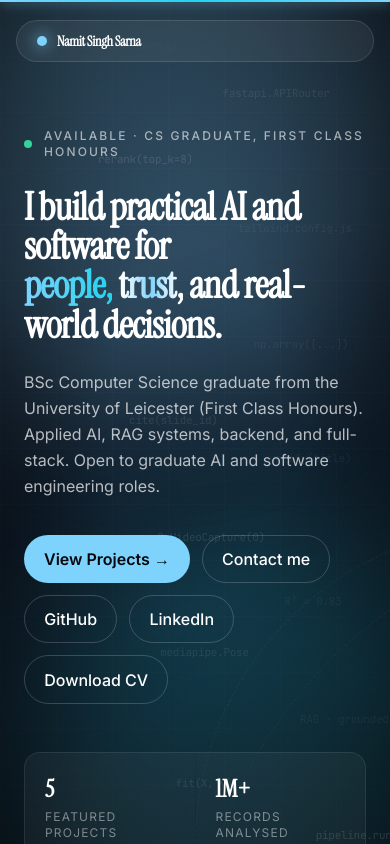
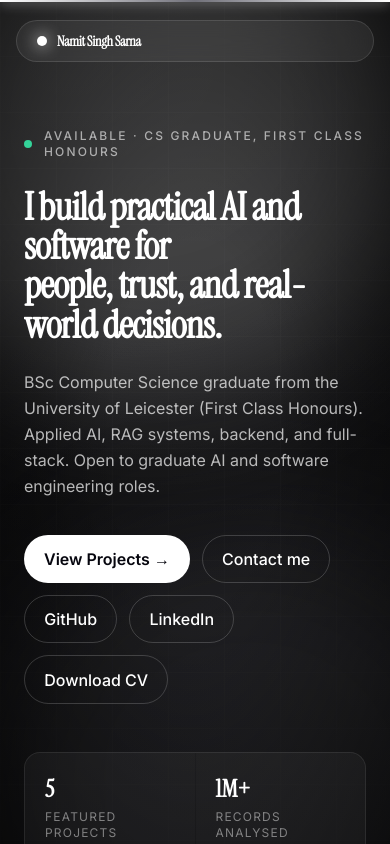
Before and after one commit to namitzz/Namit.portfolio, a React (Vite) app: page / in a window 390 px wide. Shown: the top 844 px of the page. Built offline with nearby package versions, Linux system fonts and the light colour scheme.

Commit message:
Checkpoint: strip to near-black minimalist base (pre-rebuild)

```diff
--- a/index.html
+++ b/index.html
@@ -3,7 +3,7 @@
   <head>
     <meta charset="UTF-8" />
     <meta name="viewport" content="width=device-width, initial-scale=1.0" />
-    <meta name="theme-color" content="#0a0f1c" />
+    <meta name="theme-color" content="#0a0a0b" />
 
     <title>Namit Singh Sarna · Portfolio · AI, full-stack, education tech</title>
     <meta
--- a/public/404.html
+++ b/public/404.html
@@ -18,12 +18,12 @@
     />
     <style>
       :root {
-        --bg-from: #0a0f1c;
-        --bg-to: #111827;
-        --accent: #7dd3fc;
-        --accent-2: #22d3ee;
+        --bg-from: #0a0a0b;
+        --bg-to: #0e0e10;
+        --accent: #ffffff;
+        --accent-2: #71717a;
         --ink: #ffffff;
-        --muted: rgba(203, 213, 225, 0.65);
+        --muted: rgba(255, 255, 255, 0.55);
       }
       * {
         box-sizing: border-box;
@@ -40,12 +40,12 @@
         background:
           radial-gradient(
             circle at 15% 15%,
-            rgba(125, 211, 252, 0.18) 0%,
+            rgba(255, 255, 255, 0.06) 0%,
             transparent 40%
           ),
           radial-gradient(
             circle at 85% 85%,
-            rgba(34, 211, 238, 0.12) 0%,
+            rgba(113, 113, 122, 0.10) 0%,
             transparent 40%
           ),
           linear-gradient(160deg, var(--bg-from) 0%, var(--bg-to) 100%);
--- a/src/App.jsx
+++ b/src/App.jsx
@@ -2,7 +2,6 @@ import { useCallback, useEffect, useRef, useState } from 'react'
 import { useInView } from 'framer-motion'
 
 import ThemeBackground from './components/ThemeBackground'
-import CursorGlow from './components/CursorGlow'
 import ScrollProgress from './components/ScrollProgress'
 import Nav from './components/Nav'
 import Hero from './components/Hero'
@@ -13,7 +12,6 @@ import ProjectSection from './components/ProjectSection'
 import Skills from './components/Skills'
 import Experience from './components/Experience'
 import Contact from './components/Contact'
-import FloatingContact from './components/FloatingContact'
 
 import UniWiseMock from './components/mockups/UniWiseMock'
 import VisionMock from './components/mockups/VisionMock'
@@ -49,7 +47,6 @@ export default function App() {
   return (
     <div className="relative min-h-screen">
       <ThemeBackground themeKey={themeKey} />
-      <CursorGlow />
       <ScrollProgress />
       <Nav themeKey={themeKey} />
 
@@ -89,8 +86,6 @@ export default function App() {
           <Contact />
         </SectionTrigger>
       </main>
-
-      <FloatingContact />
     </div>
   )
 }
--- a/src/components/Contact.jsx
+++ b/src/components/Contact.jsx
@@ -13,20 +13,6 @@ export default function Contact() {
           transition={{ duration: 0.7 }}
           className="glass-strong relative overflow-hidden rounded-3xl p-10 md:p-14"
         >
-          {/* Animated decorative orbs */}
-          <motion.div
-            className="pointer-events-none absolute -top-24 -right-20 h-72 w-72 rounded-full blur-3xl"
-            style={{ background: 'var(--accent)', opacity: 0.18 }}
-            animate={{ y: [0, 10, 0], x: [0, -6, 0] }}
-            transition={{ duration: 8, repeat: Infinity, ease: 'easeInOut' }}
-          />
-          <motion.div
-            className="pointer-events-none absolute -bottom-24 -left-20 h-72 w-72 rounded-full blur-3xl"
-            style={{ background: 'var(--accent-2)', opacity: 0.14 }}
-            animate={{ y: [0, -12, 0], x: [0, 8, 0] }}
-            transition={{ duration: 10, repeat: Infinity, ease: 'easeInOut' }}
-          />
-
           <p className="eyebrow">Contact</p>
           <motion.h2
             initial={{ clipPath: 'inset(0 100% 0 0)', opacity: 0 }}
--- a/src/components/Hero.jsx
+++ b/src/components/Hero.jsx
@@ -1,7 +1,5 @@
 import { motion } from 'framer-motion'
 import { profile } from '../data/content'
-import HeroBackdrop from './HeroBackdrop'
-import FloatingCards from './FloatingCards'
 import CountUp from './CountUp'
 import MagneticButton from './MagneticButton'
 
@@ -9,11 +7,8 @@ export default function Hero() {
   return (
     <section
       id="top"
-      className="noise relative z-10 flex min-h-[100svh] items-center overflow-hidden px-6 pt-32 pb-24 md:px-12"
+      className="relative z-10 flex min-h-[100svh] items-center overflow-hidden px-6 pt-32 pb-24 md:px-12"
     >
-      <HeroBackdrop />
-      <FloatingCards />
-
       <div className="relative mx-auto flex w-full max-w-7xl items-center">
         {/* Copy column (full width now that the avatar is gone) */}
         <div className="w-full">
@@ -33,14 +28,10 @@ export default function Hero() {
           </motion.div>
 
           {/* Word-reveal headline */}
-          <h1 className="section-title mt-7 max-w-5xl text-[clamp(2.4rem,6.4vw,5.2rem)] font-semibold leading-[1.02] tracking-tight">
+          <h1 className="section-title mt-7 max-w-5xl text-[clamp(2.4rem,6.4vw,5.2rem)] leading-[1.02] tracking-tight text-white">
             <RevealLine delay={0.1}>I build practical AI and software for</RevealLine>
             <RevealLine delay={0.55} className="block">
-              <span className="bg-gradient-to-r from-[var(--accent)] to-[var(--accent-2)] bg-clip-text text-transparent">
-                people,
-              </span>{' '}
-              <ShimmerWord text="trust," delay={0.9} />{' '}
-              and real-world decisions.
+              people, trust, and real-world decisions.
             </RevealLine>
           </h1>
 
@@ -142,39 +133,6 @@ function RevealLine({ children, delay = 0, className = '' }) {
   )
 }
 
-/** A single word that gets a one-shot shimmer when revealed. */
-function ShimmerWord({ text, delay = 0 }) {
-  return (
-    <motion.span
-      initial={{ opacity: 0 }}
-      animate={{ opacity: 1 }}
-      transition={{ delay, duration: 0.6 }}
-      className="relative inline-block"
-    >
-      <span
-        className="bg-clip-text text-transparent"
-        style={{
-          backgroundImage:
-            'linear-gradient(90deg, #ffffff 0%, #ffffff 35%, var(--accent) 50%, #ffffff 65%, #ffffff 100%)',
-          backgroundSize: '300% 100%',
-          WebkitBackgroundClip: 'text',
-          backgroundClip: 'text',
-          animation: 'shimmerSweep 3.6s ease-in-out infinite',
-        }}
-      >
-        {text}
-      </span>
-      <style>{`
-        @keyframes shimmerSweep {
-          0% { background-position: 100% 0; }
-          60% { background-position: -100% 0; }
-          100% { background-position: -100% 0; }
-        }
-      `}</style>
-    </motion.span>
-  )
-}
-
 function Stat({ to, label, suffix = '', decimals = 0, plain = false }) {
   return (
     <div className="bg-white/[0.02] p-5">
--- a/src/data/themes.js
+++ b/src/data/themes.js
@@ -4,12 +4,12 @@ export const themes = {
   base: {
     id: 'base',
     name: 'Namit',
-    bgFrom: '#0A0F1C',
-    bgTo: '#111827',
-    accent: '#7DD3FC',
-    accent2: '#22D3EE',
-    glow: 'rgba(125,211,252,0.22)',
-    muted: 'rgba(203,213,225,0.65)',
+    bgFrom: '#0A0A0B',
+    bgTo: '#0E0E10',
+    accent: '#FFFFFF',
+    accent2: '#71717A',
+    glow: 'rgba(255,255,255,0.06)',
+    muted: 'rgba(255,255,255,0.55)',
   },
   uniwise: {
     id: 'uniwise',
--- a/src/index.css
+++ b/src/index.css
@@ -4,12 +4,12 @@
 
 :root {
   /* Default (base) theme, overridden by ThemeBackground via inline style. */
-  --bg-from: #0a0f1c;
-  --bg-to: #111827;
-  --accent: #7dd3fc;
-  --accent-2: #22d3ee;
+  --bg-from: #0a0a0b;
+  --bg-to: #0e0e10;
+  --accent: #ffffff;
+  --accent-2: #71717a;
   --ink: #ffffff;
-  --muted: rgba(203, 213, 225, 0.65);
+  --muted: rgba(255, 255, 255, 0.55);
 }
 
 html {
```
